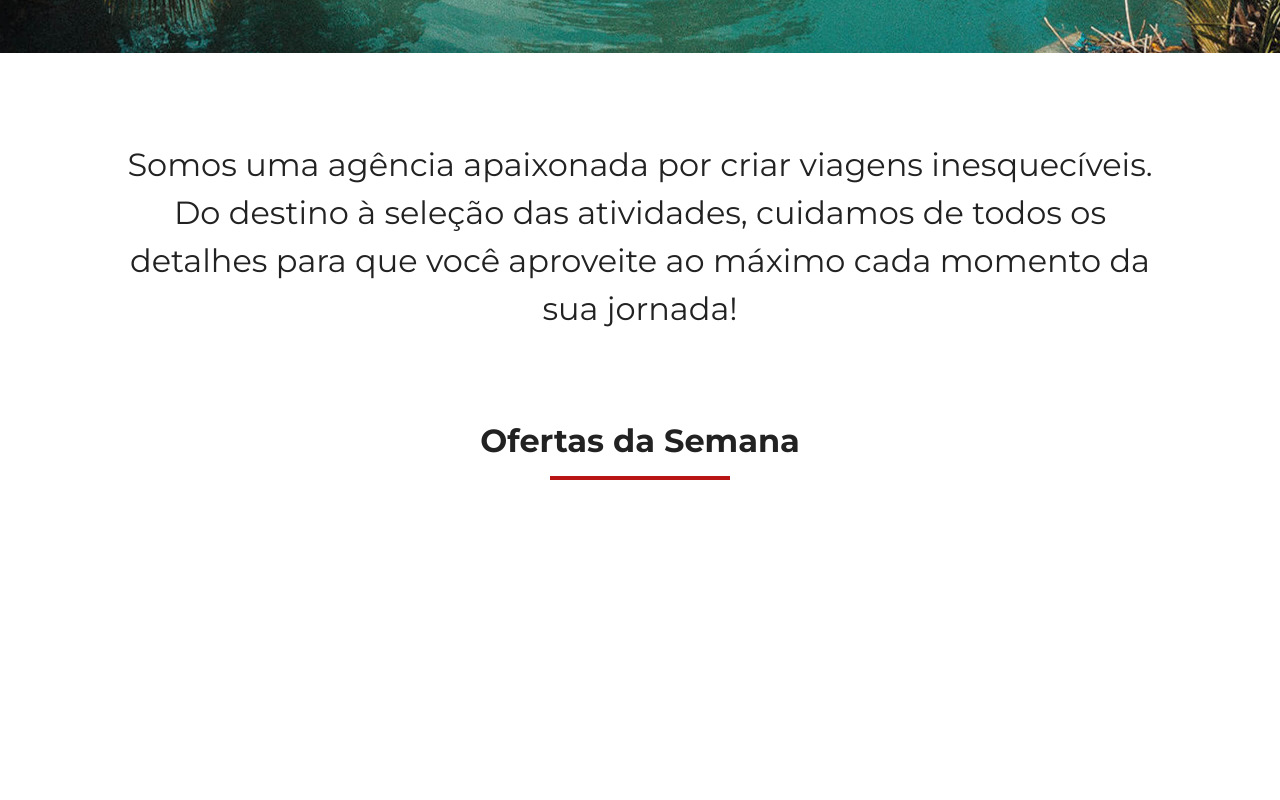
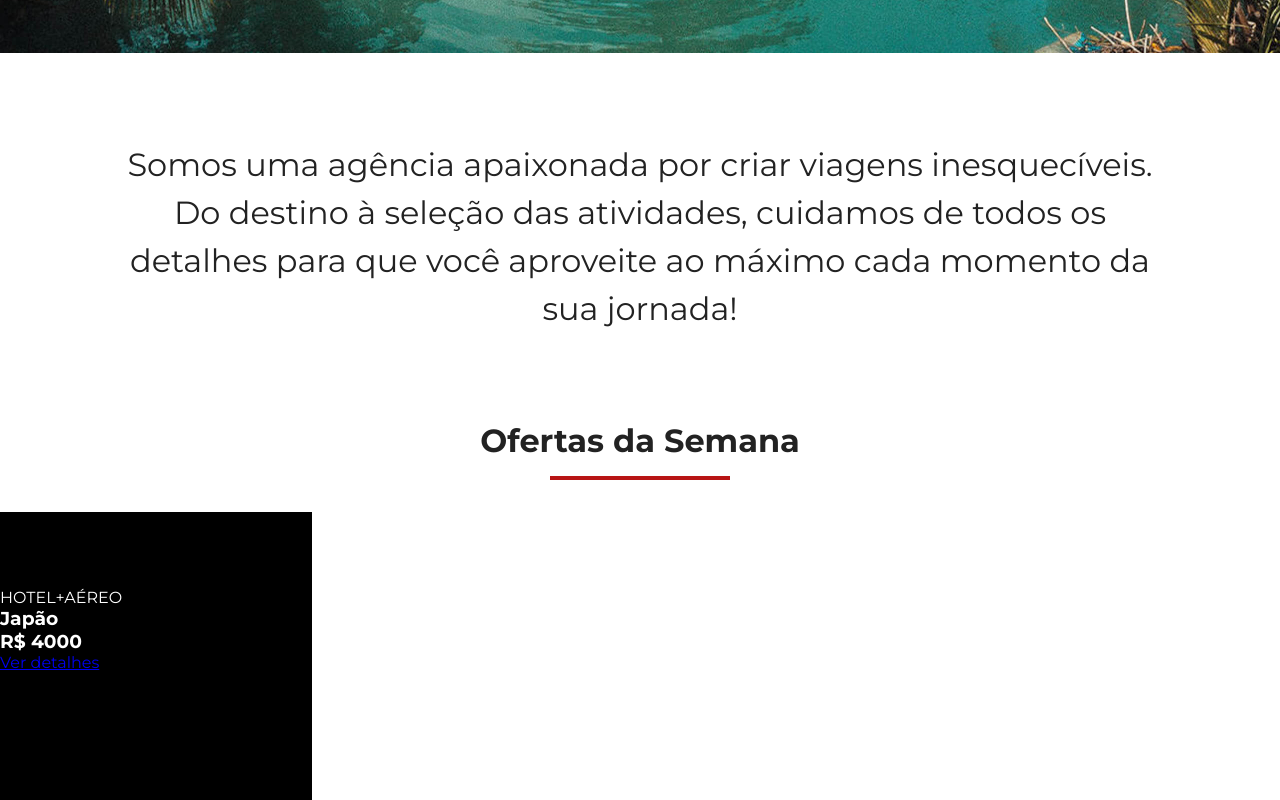
Before and after one commit to micaele-souza/Jornada-viagens, a plain HTML site: page index.html in a window 1280 px wide. Shown: the part 707-1507 px from the top of the page. Before the commit the page ends 1219 px from the top, so only its background shows below. Drawn offline with Linux system fonts and the light colour scheme.

Commit message:
adiciona estrutura dos cards

```diff
--- a/css/offers.css
+++ b/css/offers.css
@@ -0,0 +1,37 @@
+
+.card {
+     color: var(--text-secondary-color);
+     background-color:black;
+     width: 312px;
+     height: 288px;
+     box-sizing: border-box;
+     padding:24px 16px
+     border-radius: 16px
+     text-align: center
+}
+
+.card header{
+    display: block;
+    background-color: transparent;
+    position: static;
+
+}
+
+.card header p {
+font-size: 20px;
+font-weight: var(--text-weight);
+
+}
+
+.card header h3{
+    font-size: 40px;
+    font-weight: var(--title-weight);
+    margin: 8px 0 0 ;
+}
+
+.card header span{
+    font-size: 32px;~
+    margin-top: 24px;
+    display: inline-block;
+
+}
--- a/index.html
+++ b/index.html
@@ -57,11 +57,23 @@
 
     <section class="offers">
       <div class="section-title">
-      <h2>Ofertas da Semana</h2>
-      <hr>
+        <h2>Ofertas da Semana</h2>
+        <hr />
+        <div class="offers-cards">
+          <article class="card">
+            <header></header>
+            <p>HOTEL+AÉREO</p>
+            <h3>Japão <br>
+            <span>R$ 4000</span> </h3>
+            <footer>
+              <a href="#" class="button"> Ver detalhes</a>
+            </footer>
+          </article>
+        </div>
       </div>
     </section>
-   <!--  <section class="categories">
+
+    <!--  <section class="categories">
       <div class="section-title">
       <h2>Busque por Categoria</h2>
       <hr>
```
Also changed, not shown: css/global.css (+4 -6 lines).
